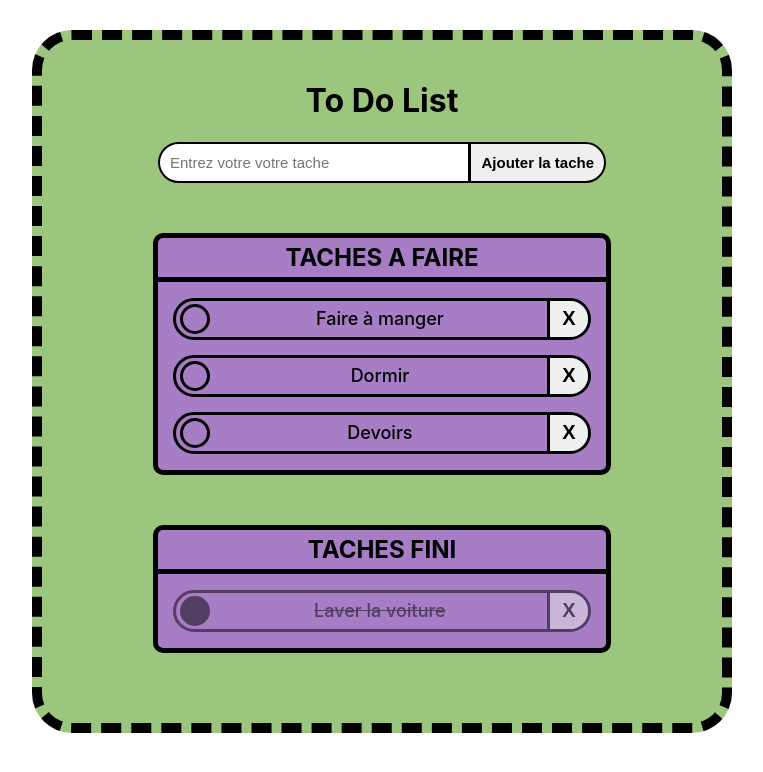
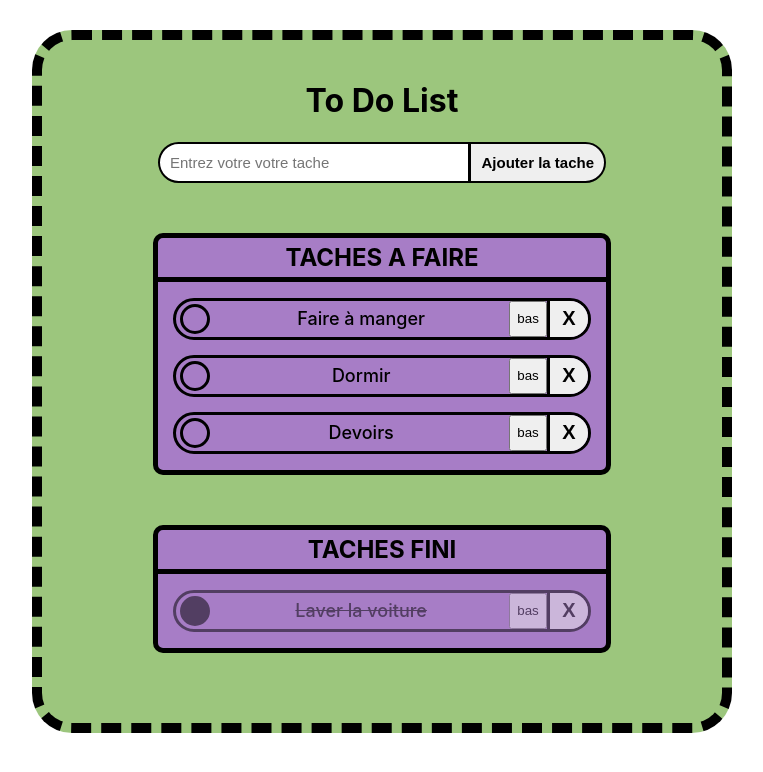
Before and after one commit to maxilaf/todolist-react, a React (Create React App) app: page / in a window 1280 px wide. Shown: the top 772 px of the page, without its empty margins (258-1021 px from the left). Built offline with nearby package versions, Linux system fonts and the light colour scheme.

Commit message:
dev d'une fonction : impossibilite d'ajouter 2 meme taches

```diff
--- a/src/App.css
+++ b/src/App.css
@@ -77,7 +77,7 @@ input[type="checkbox"]:checked:hover {
     background-color: rgba(0, 0, 0, 0.87);
 }
 
-li button {
+.deleteTache {
     width: 30px;
     height: 30px;
     border-radius: 0 100px 100px 0;
@@ -92,7 +92,7 @@ li button {
     font-weight: bolder ;
 }
 
-li button:hover {
+.deleteTache:hover {
     background-color: rgba(255, 255, 255, 0.6);
 }
 
--- a/src/App.js
+++ b/src/App.js
@@ -7,13 +7,13 @@ import TacheForm from "./components/TacheForm";
 function App() {
     // state (état, données)
     const [taches, setTaches] = useState([
-        { nom: "Faire à manger", fini: false },
-        { nom: "Dormir", fini: false },
-        { nom: "Devoirs", fini: false },
+        { nom: "Faire à manger", fini: false, status: "bas" },
+        { nom: "Dormir", fini: false, status: "bas" },
+        { nom: "Devoirs", fini: false, status: "bas" },
     ]);
 
     const [tachesFini, setTachesFini] = useState([
-        { nom: "Laver la voiture", fini: true },
+        { nom: "Laver la voiture", fini: true, status: "bas" },
     ]);
     //const inputRef = useRef();
 
@@ -40,7 +40,11 @@ function App() {
         const copyTachesFini = [...tachesFini];
         const indexDelete = copyTachesFini.indexOf(tache);
         copyTachesFini.splice(indexDelete, 1);
-        const changeTache = { nom: tache.nom, fini: false };
+        const changeTache = {
+            nom: tache.nom,
+            fini: false,
+            status: tache.status,
+        };
         const copyTaches = [...taches, changeTache];
         setTaches(copyTaches);
         setTachesFini(copyTachesFini);
@@ -50,10 +54,31 @@ function App() {
         const copyTaches = [...taches];
         const indexDelete = copyTaches.indexOf(tache);
         copyTaches.splice(indexDelete, 1);
-        const changeTache = { nom: tache.nom, fini: true };
+        const changeTache = {
+            nom: tache.nom,
+            fini: true,
+            status: tache.status,
+        };
         const copyTachesFini = [...tachesFini, changeTache];
         setTaches(copyTaches);
         setTachesFini(copyTachesFini);
+    };
+
+    const changeStatus = () => {
+        console.log("ChangeStatus");
+    };
+
+    const nomPresent = (newTache) => {
+        const copyTaches = [...taches];
+        const copyTachesFini = [...tachesFini];
+        if (
+            copyTaches.some((tache) => tache.nom === newTache) ||
+            copyTachesFini.some((tacheFini) => tacheFini.nom === newTache)
+        ) {
+            return true;
+        } else {
+            return false;
+        }
     };
 
     // Affichage
@@ -61,7 +86,7 @@ function App() {
     return (
         <div className="App">
             <h1>To Do List</h1>
-            <TacheForm handleAdd={handleAdd} />
+            <TacheForm handleAdd={handleAdd} nomPresent={nomPresent} />
             <div className="aFaire taches">
                 <h2>TACHES A FAIRE</h2>
                 <ul>
@@ -71,12 +96,13 @@ function App() {
                                 tache={tache}
                                 onTacheDelete={deleteTache}
                                 // onFait={() => onNonFait(tache)}
-                                key={taches.indexOf(tache)}
+                                key={tache.nom}
                                 checkBox={{
                                     onChange: () => onNonFait(tache),
                                     checked: false,
                                 }}
                                 estFait="tacheNonFait"
+                                changeStatus={changeStatus}
                             />
                         );
                     })}
@@ -91,12 +117,13 @@ function App() {
                                 tache={tacheFini}
                                 onTacheDelete={deleteTacheFini}
                                 // onFait={() => onFait(tacheFini)}
-                                key={taches.indexOf(tacheFini)}
+                                key={tacheFini.nom}
                                 checkBox={{
                                     onChange: () => onFait(tacheFini),
                                     checked: true,
                                 }}
                                 estFait="tacheFait"
+                                changeStatus={changeStatus}
                             />
                         );
                     })}
--- a/src/components/Tache.jsx
+++ b/src/components/Tache.jsx
@@ -1,5 +1,5 @@
 
-export default function Tache({ tache, onTacheDelete, checkBox, estFait }) {
+export default function Tache({ tache, onTacheDelete, checkBox, estFait, changeStatus}) {
     // state
 
     // comportements
@@ -14,7 +14,8 @@ export default function Tache({ tache, onTacheDelete, checkBox, estFait }) {
             />
             <label>{tache.nom}</label>
             {/* {tache.nom} */}
-            <button onClick={() => onTacheDelete(tache)}>X</button>
+            <button className="changeStatus" onClick={changeStatus}>{tache.status}</button>
+            <button className="deleteTache" onClick={() => onTacheDelete(tache)}>X</button>
         </li>
     );
 }
--- a/src/components/TacheForm.jsx
+++ b/src/components/TacheForm.jsx
@@ -1,7 +1,7 @@
 
 import { useState } from "react";
 
-export default function TacheForm({ handleAdd }) {
+export default function TacheForm({ handleAdd, nomPresent }) {
     // state
     const [nouvelleTache, setNouvelleTache] = useState("");
 
@@ -13,12 +13,14 @@ export default function TacheForm({ handleAdd }) {
 
     const addTaches = (event) => {
         event.preventDefault();
-        if (nouvelleTache !== "") {
-            const newTache = { nom: nouvelleTache, fini: false };
+        if (nomPresent(nouvelleTache)) {
+            alert("Attention ! Cette tache est déja présente")
+        } else if (nouvelleTache !== "") {
+            const newTache = { nom: nouvelleTache, fini: false, status: "bas" };
             handleAdd(newTache);
             //   setTaches([...taches, newTaches]);
-            setNouvelleTache("");
         }
+        setNouvelleTache("");
         // const tachesLenght = taches.length + 1;
         // const newTaches = { id: tachesLenght, nom: inputRef.current.value };
         // setTaches([...taches, newTaches]);
```
